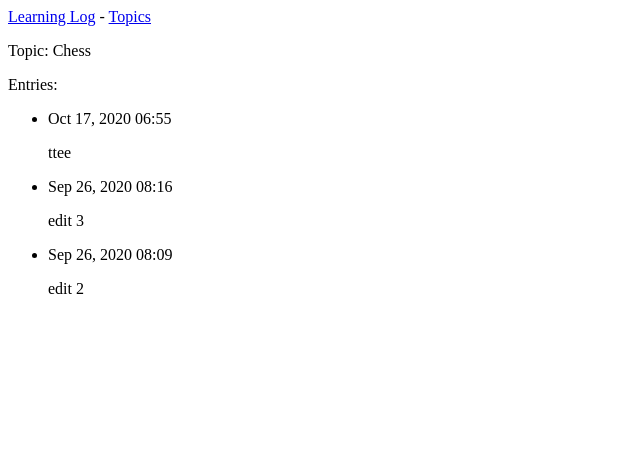
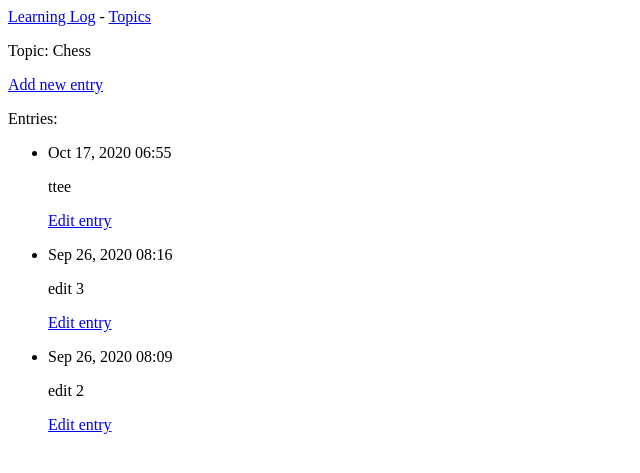
Before and after one commit to Yu4n/WebApplication, a Django app: page /topics/1/ in a window 1280 px wide. Shown: the top 473 px of the page, without its empty margins (0-640 px from the left). Run offline with Django 3.2, Linux system fonts and the light colour scheme; data comes from the database, SQL or seed files in the repository; both versions use the stored data as it was after the commit.

Commit message:
Add edit_entry.html

```diff
--- a/learning_log/learning_logs/templates/learning_logs/topic.html
+++ b/learning_log/learning_logs/templates/learning_logs/topic.html
@@ -4,15 +4,16 @@
 
     <p>Topic: {{ topic }}
     </p>
-
+    <a href="{% url 'learning_logs:new_entry' topic.id %}">Add new entry</a>
     <p>Entries:
     </p>
     <ul>
     {% for entry in entries %}
     <li>
-        <p>{{ entry.date_added|date:'M d, Y H:i' }}
-        </p>
-        <p>{{ entry.text|linebreaks }}
+        <p>{{ entry.date_added|date:'M d, Y H:i' }}</p>
+        <p>{{ entry.text|linebreaks }}</p>
+        <p>
+            <a href="{% url 'learning_logs:edit_entry' entry.id %}">Edit entry</a>
         </p>
     </li>
     {% empty %}
--- a/learning_log/learning_logs/urls.py
+++ b/learning_log/learning_logs/urls.py
@@ -16,5 +16,7 @@ urlpatterns = [
     # Page for adding a new topic.
     path('new_topic/', views.new_topic, name='new_topic'),
     # Page for adding a new entry.
-    path('new_entry/<int:topic_id>/', views.new_entry, name='new_entry')
+    path('new_entry/<int:topic_id>/', views.new_entry, name='new_entry'),
+    # Page for editing an entry.
+    path('edit_entry/<int:entry_id>/', views.edit_entry, name='edit_entry'),
 ]
--- a/learning_log/learning_logs/views.py
+++ b/learning_log/learning_logs/views.py
@@ -1,5 +1,5 @@
 from django.shortcuts import render, redirect
-from .models import Topic
+from .models import Topic, Entry
 from .forms import TopicForm, EntryForm
 
 
@@ -58,3 +58,21 @@ def new_entry(request, topic_id):
     # Display a blank or invalid form.
     context = {'topic': topic, 'form': form}
     return render(request, 'learning_logs/new_entry.html', context)
+
+
+def edit_entry(request, entry_id):
+    """Edit an existing entry."""
+    entry = Entry.objects.get(id=entry_id)
+    topic = entry.topic
+
+    if request.method != 'POST':
+        # Initial request; pre-fill form with the current entry.
+        form = EntryForm()
+    else:
+        # POST data submitted; process data.
+        form = EntryForm(instance=entry, data=request.POST)
+        if form.is_valid():
+            form.save()
+            return redirect('learning_logs:topic', topic_id=topic.id)
+    context = {'entry': entry, 'topic': topic, 'form': form}
+    return render(request, 'learning_logs/edit_entry.html', context)
```
Also changed, not shown: learning_log/learning_logs/templates/learning_logs/edit_entry.html (added, +13 -0 lines), learning_log/db.sqlite3.
